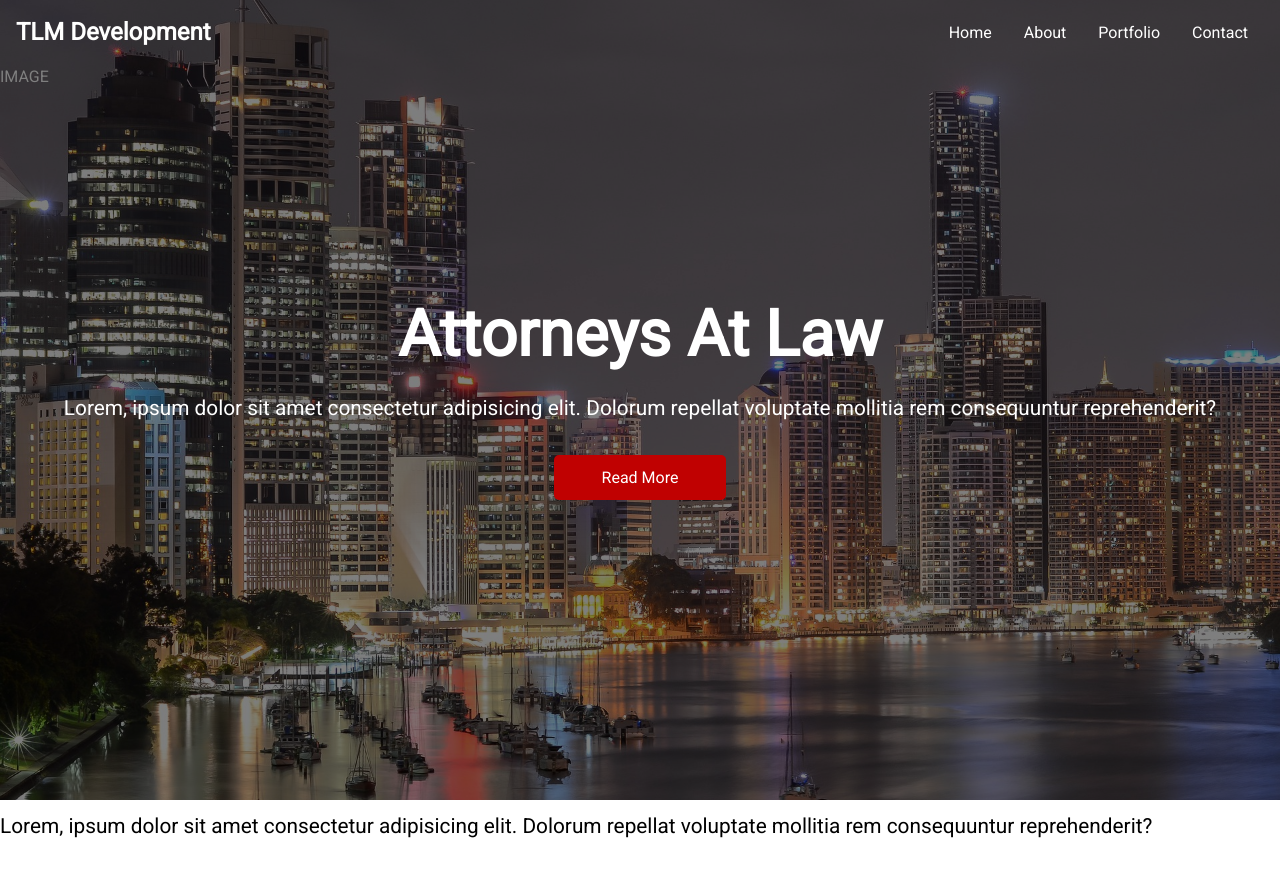
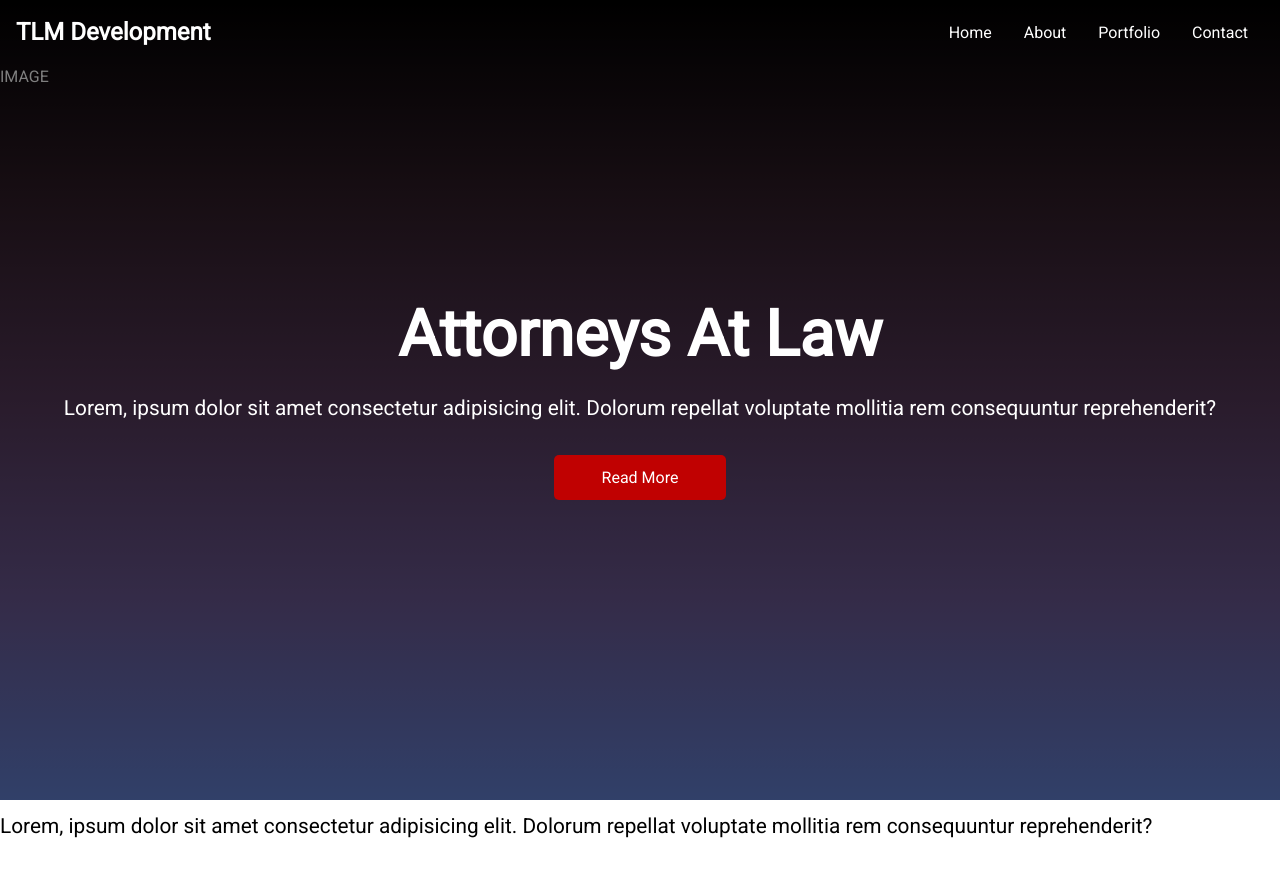
Before and after one commit to tmoran18/portfolio, a PHP site: page / in a window 1280 px wide. Run offline with PHP 8.4, Linux system fonts and the light colour scheme; some libraries are stand-ins or nearby versions.

Commit message:
Gradient background

```diff
--- a/css/styles.css
+++ b/css/styles.css
@@ -145,7 +145,7 @@ p {
 
 /* Showcase */
 #showcase {
-   background: #333 url("../img/brisbane.jpg") no-repeat center center/cover;
+   background-image: linear-gradient(to bottom, #000000, #301d28, #533757, #695792, #6280d3);
    height: 100vh;
    color: #fff;
 
```
